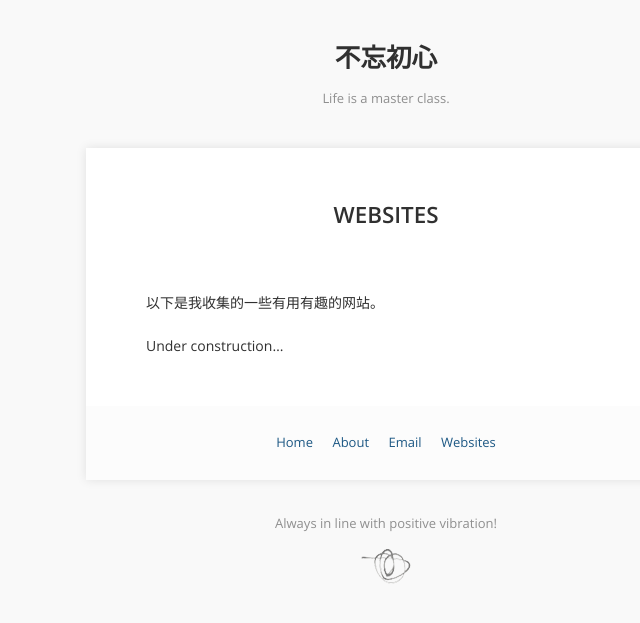
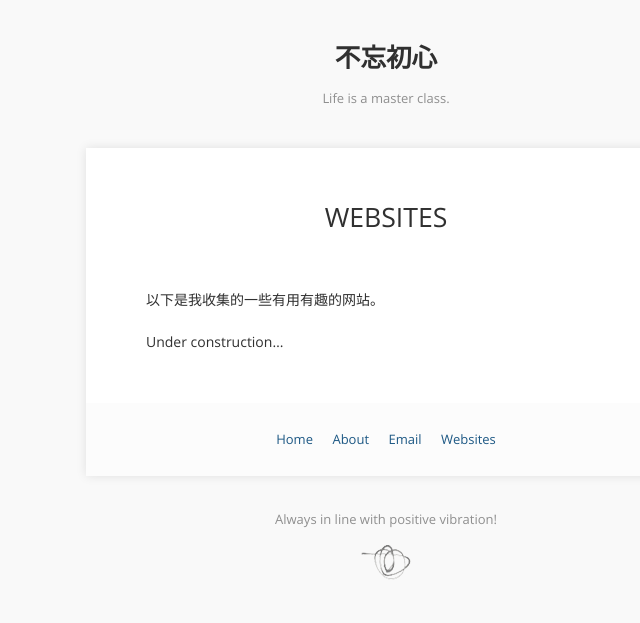
Before and after one commit to yusite/yuzijie, a Jekyll site: the page built from websites.md, in a window 1280 px wide. Shown: the top 623 px of the page, without its empty margins (254-894 px from the left). Built offline with Jekyll 4.4.1, drawn with Linux system fonts in a browser that asks for light colours.

Commit message:
update page title

```diff
--- a/_sass/_zac.scss
+++ b/_sass/_zac.scss
@@ -35,6 +35,11 @@ section.post {
   h1 {
     margin-top: 20px;
     font-size: 1.6em;
+    &.page-title {
+      margin-bottom: 50px;
+      font-size: 1.9em;
+      font-weight: 300;
+    }
   }
   h2 {
     margin: 1.6em 0 1.5em;
```
